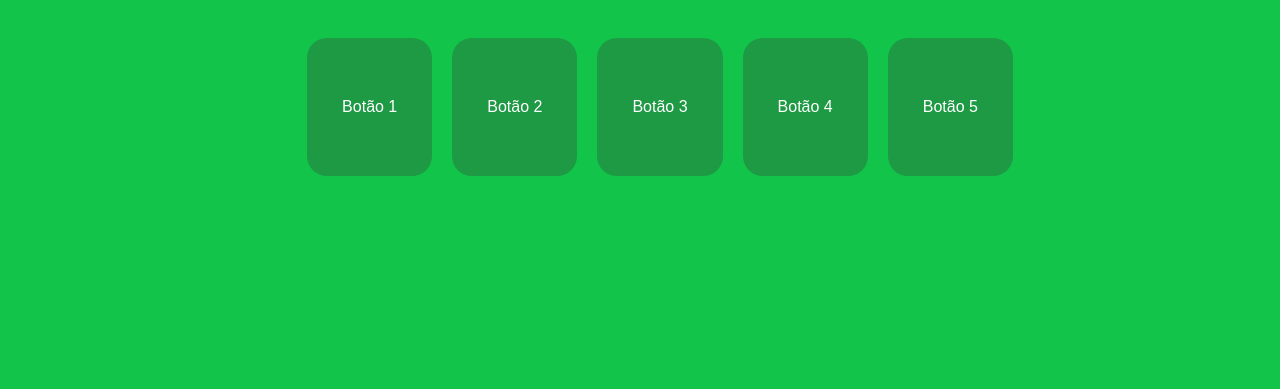
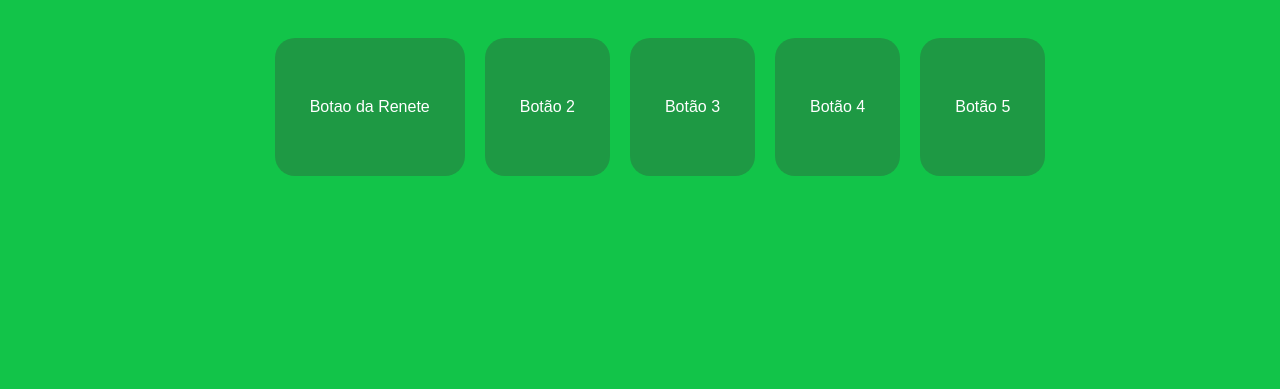
Before and after one commit to guilhermeluiiz/passefacil, a plain HTML site: page pagina_inicial/rodape/index.html in a window 1280 px wide. Shown: the part 411-800 px from the top of the page. Drawn offline with Linux system fonts and the light colour scheme.

Commit message:
alteração do botão

```diff
--- a/pagina_inicial/rodape/index.html
+++ b/pagina_inicial/rodape/index.html
@@ -34,7 +34,7 @@
             <h1>BEM VINDO AO PASSEFÁCIL</h1>
         </header>
         <div class="buttons">
-          <button>Botão 1</button>
+          <button>Botao da Renete</button>
           <button>Botão 2</button>
           <button>Botão 3</button>
           <button>Botão 4</button>
```
